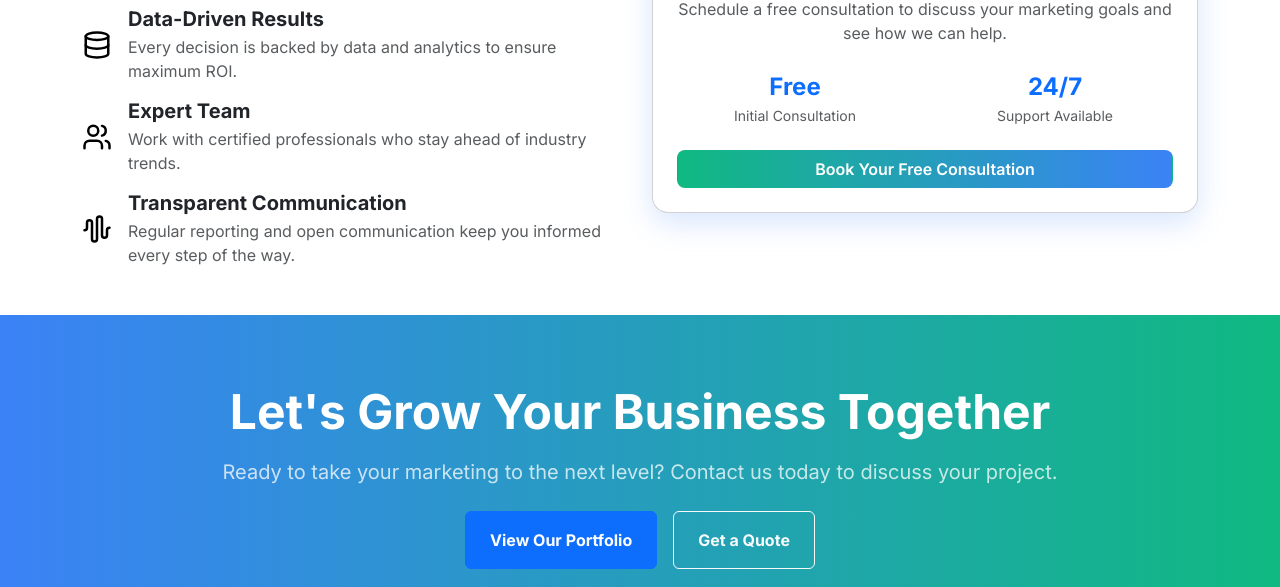
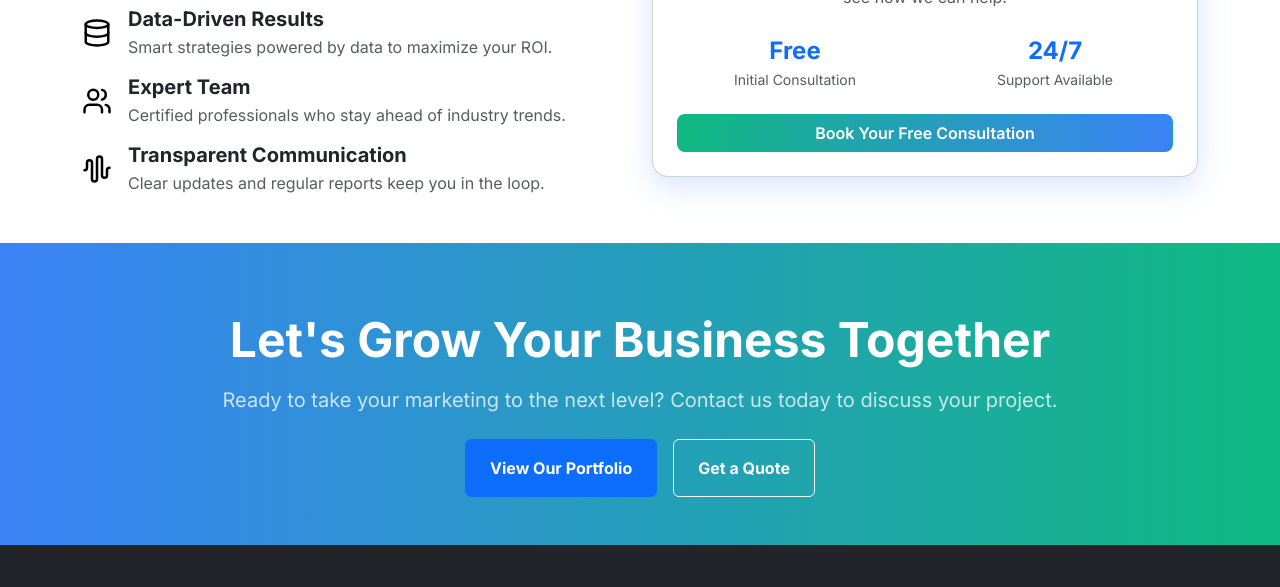
Before and after one commit to rabishek226/twinkling, a plain HTML site: page services.html in a window 1280 px wide. Shown: the part 2277-2864 px from the top of the page. Drawn offline with nearby package versions, Linux system fonts and the light colour scheme.

Commit message:
Update services.html

```diff
--- a/services.html
+++ b/services.html
@@ -359,7 +359,7 @@
             </div>
             <div>
               <h5 class="fw-bold mb-1">Data-Driven Results</h5>
-              <p class="text-muted mb-0">Every decision is backed by data and analytics to ensure maximum ROI.</p>
+              <p class="text-muted mb-0">Smart strategies powered by data to maximize your ROI.</p>
             </div>
           </div>
           <div class="d-flex mb-3">
@@ -368,7 +368,7 @@
             </div>
             <div>
               <h5 class="fw-bold mb-1">Expert Team</h5>
-              <p class="text-muted mb-0">Work with certified professionals who stay ahead of industry trends.</p>
+              <p class="text-muted mb-0">Certified professionals who stay ahead of industry trends.</p>
             </div>
           </div>
           <div class="d-flex">
@@ -377,7 +377,7 @@
             </div>
             <div>
               <h5 class="fw-bold mb-1">Transparent Communication</h5>
-              <p class="text-muted mb-0">Regular reporting and open communication keep you informed every step of the way.</p>
+              <p class="text-muted mb-0">Clear updates and regular reports keep you in the loop.</p>
             </div>
           </div>
         </div>
```
